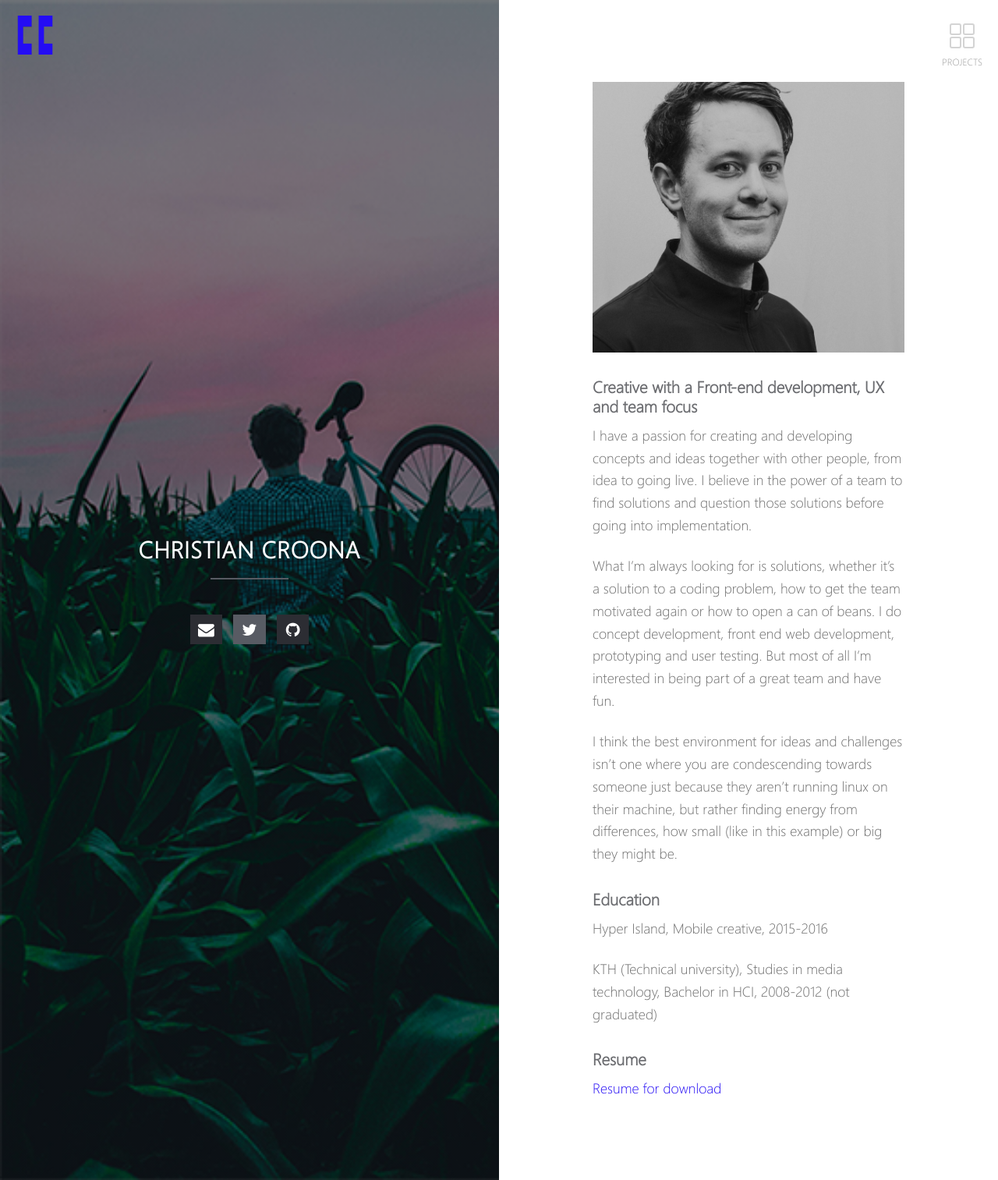
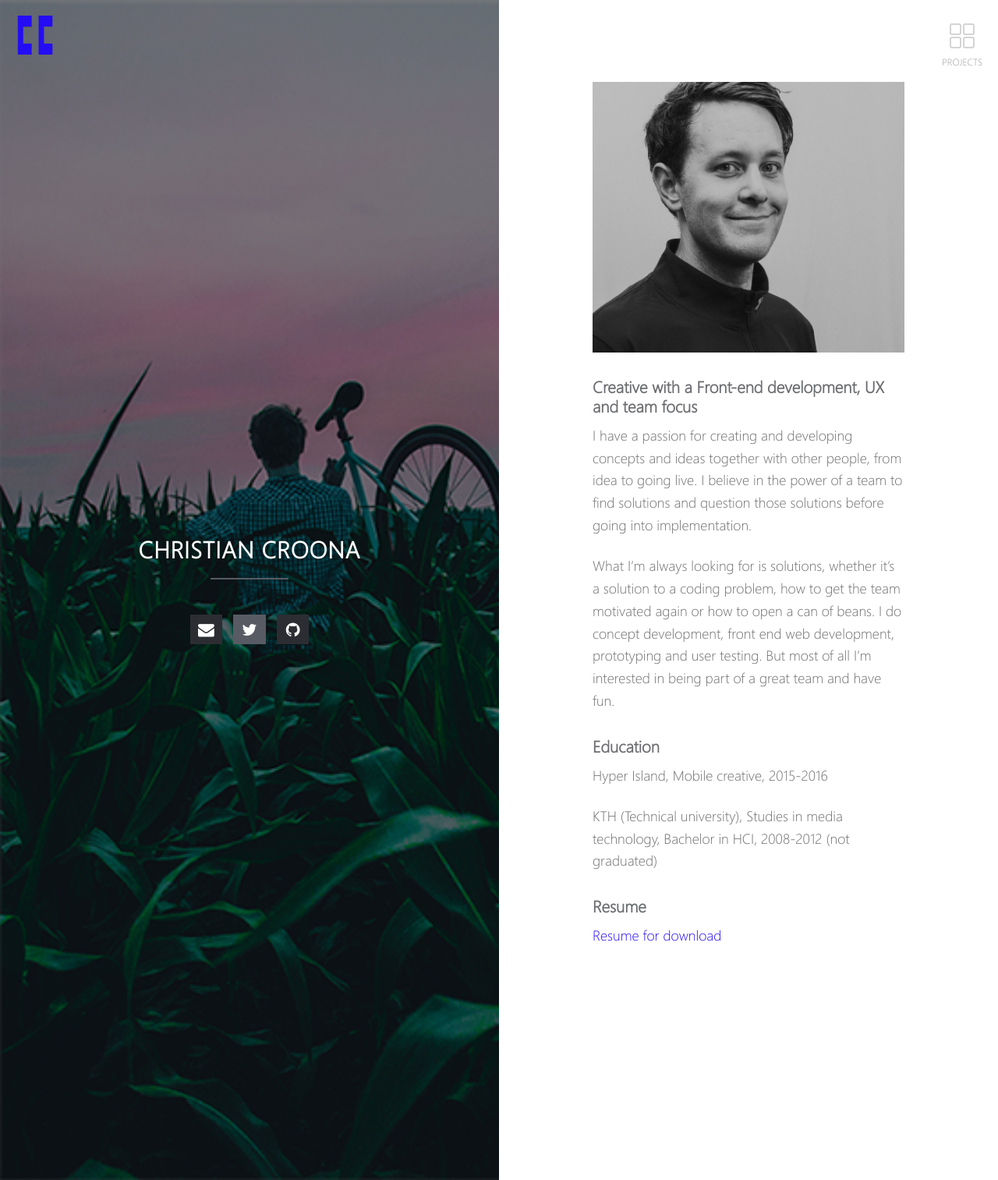
Before and after one commit to cc-lemon/cc-lemon.github.io-, a Jekyll site: the page built from index.md, in a window 1280 px wide. Shown: the whole page at 78% size. Built offline with Jekyll 4.4.1, drawn with Linux system fonts in a browser that asks for light colours.

Commit message:
Updated intro text

```diff
--- a/index.md
+++ b/index.md
@@ -11,8 +11,6 @@ I have a passion for creating and developing concepts and ideas together with ot
 
 What I'm always looking for is solutions, whether it’s a solution to a coding problem, how to get the team motivated again or how to open a can of beans. I do concept development, front end web development, prototyping and user testing. But most of all I’m interested in being part of a great team and have fun.
 
-I think the best environment for ideas and challenges isn’t one where you are condescending towards someone just because they aren’t running linux on their machine, but rather finding energy from differences, how small (like in this example) or big they might be.
-
 
 ### Education
 
```
